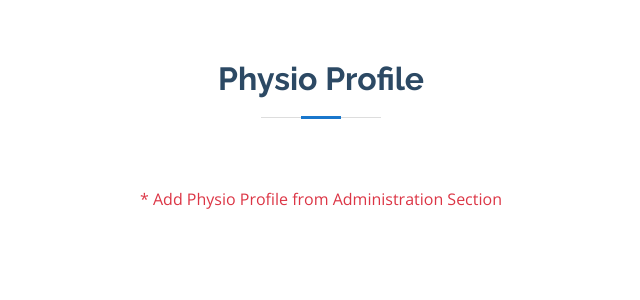
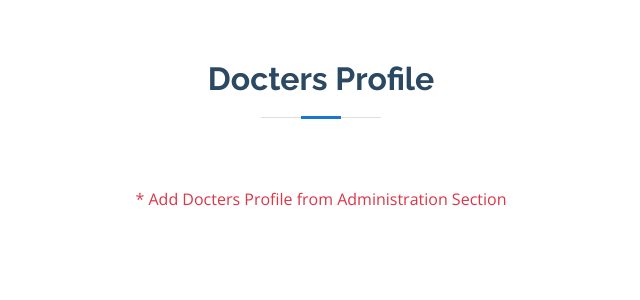
Before and after one commit to ridhun55/Rams_Rehab__04-09-2021, a Django app: page / in a window 1280 px wide. Shown: the part 1455-1755 px from the top of the page, without its empty margins (319-959 px from the left). Run offline with Django 3.2, Linux system fonts and the light colour scheme; data that the repository does not hold is empty; some libraries are stand-ins or nearby versions; some web fonts are replaced.

Commit message:
docters profile template update

```diff
--- a/HomeApp/templates/doctors_profile.html
+++ b/HomeApp/templates/doctors_profile.html
@@ -6,10 +6,10 @@
       <div class="container">
 
         <div class="section-title">
-          <h2>Physio Profile</h2>
+          <h2>Docters Profile</h2>
           <p></p>
           {% if not data %}
-          <p class="text-danger pt-5">* Add Physio Profile from Administration Section</p>
+          <p class="text-danger pt-5">* Add Docters Profile from Administration Section</p>
           {% endif %}
         </div>
 
```
